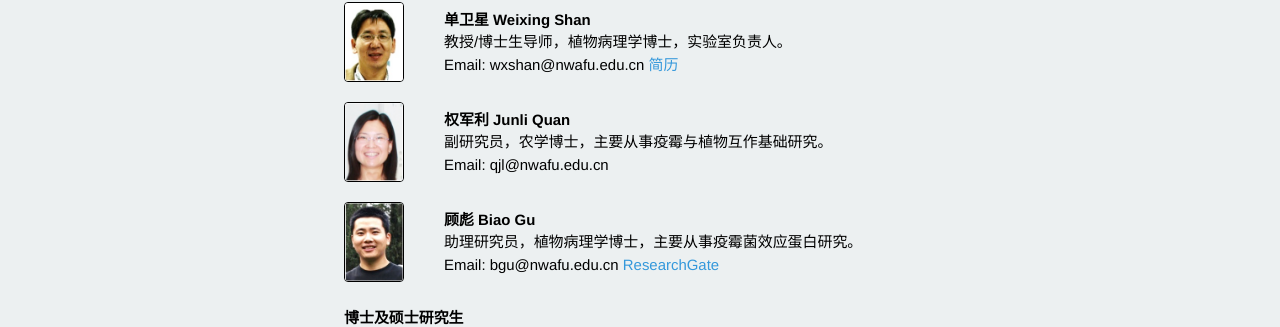
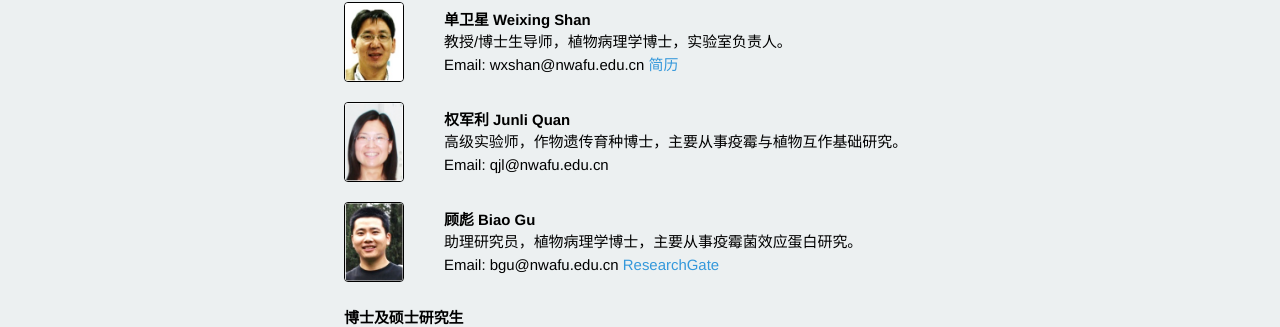
Before and after one commit to shanclub2/shanlab, a Jekyll site: the page built from people.html, in a window 1280 px wide. Shown: the part 220-547 px from the top of the page. Built offline with Jekyll 4.4.1, drawn with Linux system fonts in a browser that asks for light colours; Markdown is read by kramdown in place of the engine named in the settings.

Commit message:
fix incorrect description of junli

```diff
--- a/people.html
+++ b/people.html
@@ -27,7 +27,7 @@ Email: wxshan@nwafu.edu.cn <a href="/pdf/shan_cv2012.pdf">简历</a>
 <td>
 <div id="rschtext">
 <h4>权军利 Junli Quan</h4>
-副研究员，农学博士，主要从事疫霉与植物互作基础研究。
+高级实验师，作物遗传育种博士，主要从事疫霉与植物互作基础研究。
 <br>
 Email: qjl@nwafu.edu.cn
 </div>
```
